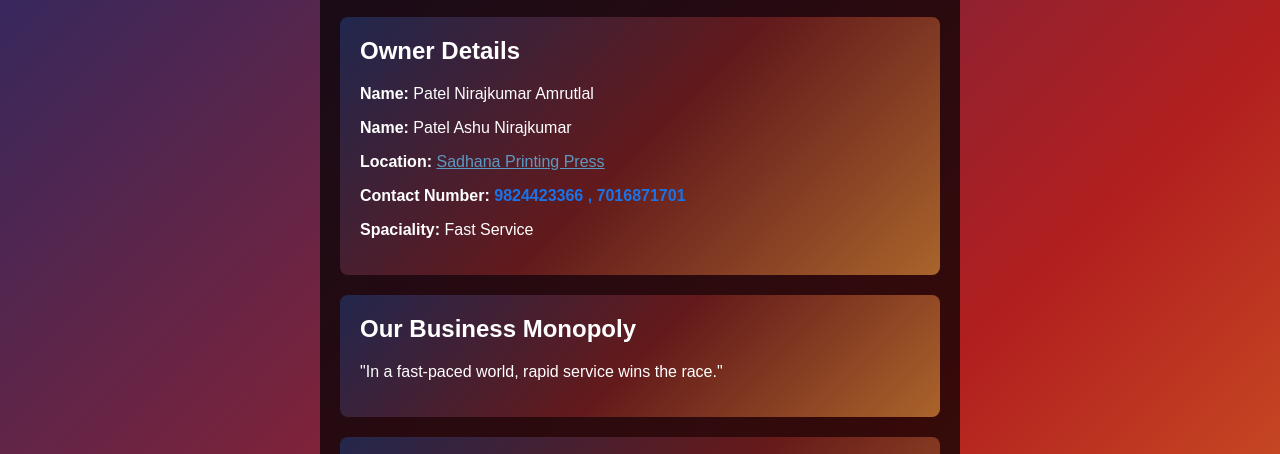
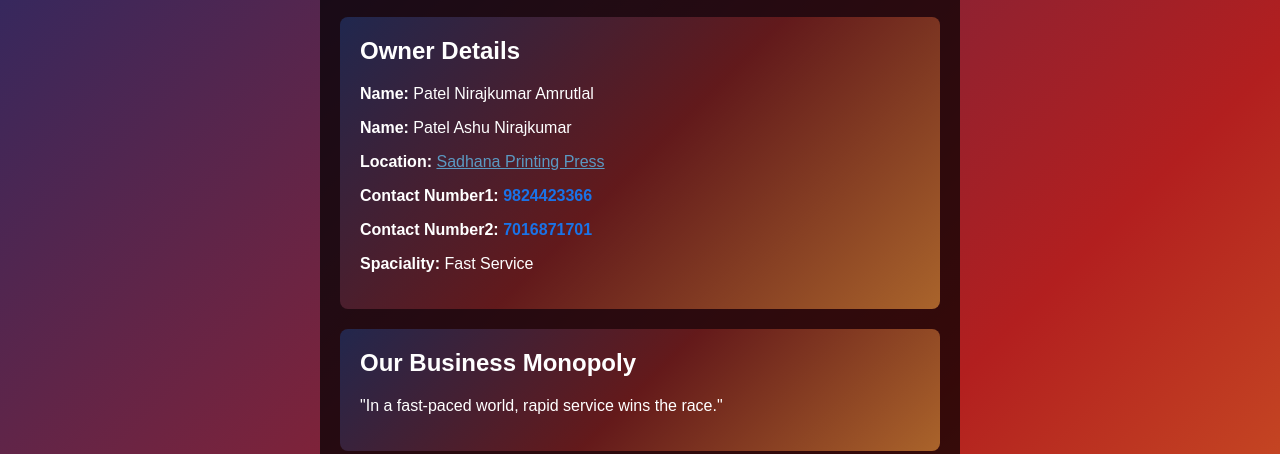
Before and after one commit to sadhanaprintingpress/NIRAJ, a plain HTML site: page index.html in a window 1280 px wide. Shown: the part 315-769 px from the top of the page. Drawn offline with Linux system fonts and the light colour scheme.

Commit message:
Update index.html

```diff
--- a/index.html
+++ b/index.html
@@ -23,7 +23,8 @@
                 <p><strong>Name:</strong> Patel Nirajkumar Amrutlal</p>
                 <p><strong>Name:</strong> Patel Ashu Nirajkumar </p>
                 <p class="location"><strong>Location:</strong> <a class="loc" href="https://www.google.com/maps/place/Sadhana+Printing+Press+:+A.+J.+Patel+Complex/@23.7189171,72.1083784,19.06z/data=!4m16!1m9!3m8!1s0x395c7b12536a396f:0xb83c879926781c0a!2sSadhana+Printing+Press+:+A.+J.+Patel+Complex!8m2!3d23.7187677!4d72.1088801!9m1!1b1!16s%2Fg%2F11c2jw_rcr!3m5!1s0x395c7b12536a396f:0xb83c879926781c0a!8m2!3d23.7187677!4d72.1088801!16s%2Fg%2F11c2jw_rcr?entry=ttu" target="_blank"> Sadhana Printing Press  </a></p>
-                <p><strong>Contact Number:</strong> <a class="phone-link" href="tel: +919824423366 , +917016871701"> 9824423366 , 7016871701 </a>  </p>
+                <p><strong>Contact Number1:</strong> <a class="phone-link" href="tel: +919824423366 ">  9824423366</a>  </p>
+                <p><strong>Contact Number2:</strong> <a class="phone-link" href="tel: +917016871701 ">  7016871701 </a>  </p>
                 <p><strong>Spaciality:</strong> Fast Service</p>
 
 
```
